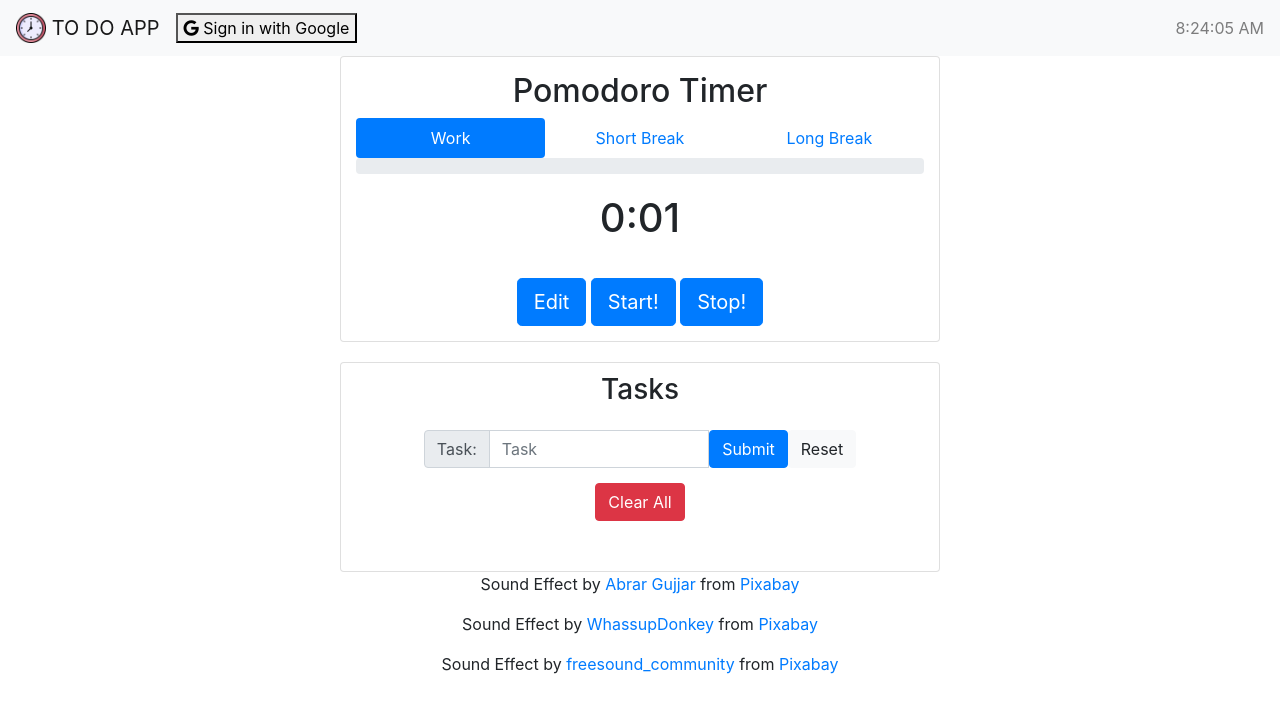
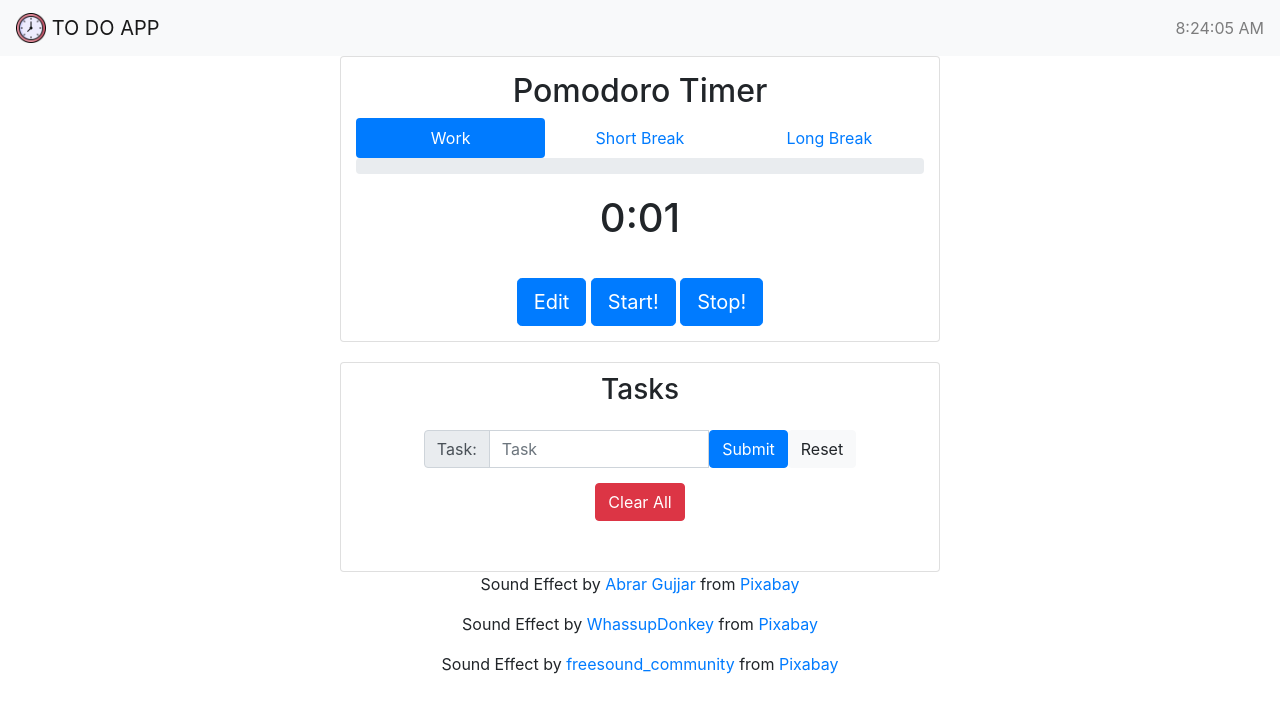
Before and after one commit to kanaxo/my-todo-app-1, a website built with webpack: page frontend/src/index.html in a window 1280 px wide. Built offline with nearby package versions, Linux system fonts and the light colour scheme; some packages are replaced by stand-ins of ours; no server answers.

Commit message:
removed firebase auth

```diff
--- a/frontend/package.json
+++ b/frontend/package.json
@@ -20,9 +20,6 @@
     "url": "https://github.com/kanaxo/my-todo-app-1/issues"
   },
   "homepage": "https://github.com/kanaxo/my-todo-app-1#readme",
-  "dependencies": {
-    "firebase": "^11.6.0"
-  },
   "devDependencies": {
     "copy-webpack-plugin": "^13.0.0",
     "css-loader": "^7.1.2",
--- a/frontend/src/index.html
+++ b/frontend/src/index.html
@@ -29,7 +29,7 @@
         />
         TO DO APP</a
       >
-      <div id="loginDiv">
+      <!-- <div id="loginDiv">
         <button class="navbar-btn" id="googleSignInBtn">
           <i class="fa-brands fa-google"></i> Sign in with Google
         </button>
@@ -47,7 +47,7 @@
         <button class="navbar-btn" id="logoutBtn">
           <i class="fa-solid fa-right-from-bracket"></i> Logout
         </button>
-      </div>
+      </div> -->
       <span class="navbar-text" id="timeDisplay"> </span>
     </nav>
     <!-- Timer Ended Modal -->
--- a/frontend/src/script.js
+++ b/frontend/src/script.js
@@ -1,5 +1,5 @@
 'use strict';
-import './firebase.js';
+// import './firebase.js'; // comment out firebase.js for now as authentication does not work on netlify/vercel
 import './styles.css';
 
 let toDoArr = [];
```
Also changed, not shown: 1 other file.
